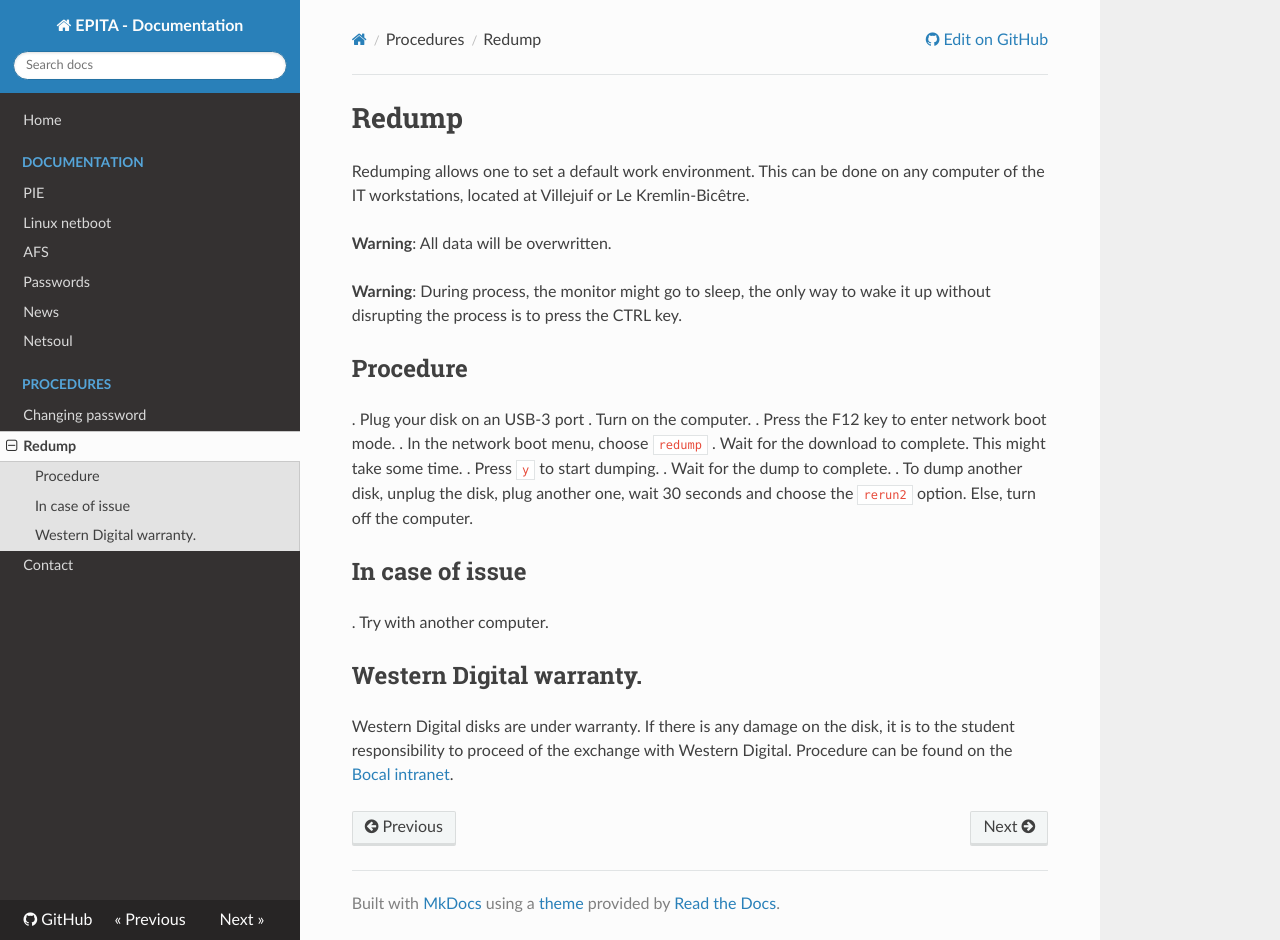
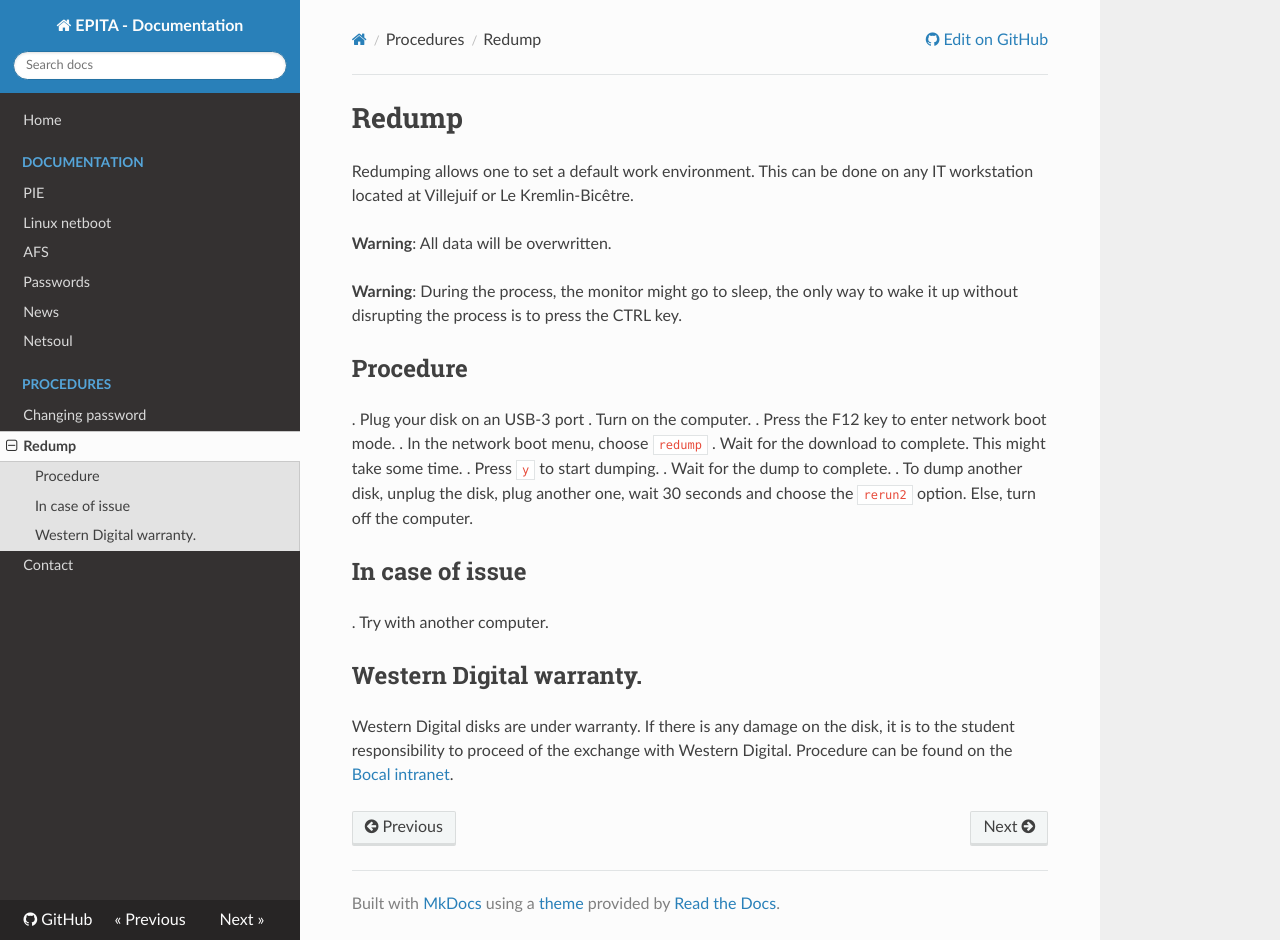
Before and after one commit to cri-epita/epita-doc, an MkDocs documentation site: the page built from docs/redump.md, in a window 1280 px wide and 940 px high. Built offline with MkDocs 1.6.1, drawn with Linux system fonts in a browser that asks for light colours; nearby versions of some CDN libraries; old or Windows-style settings are respelled for this version of MkDocs.

Commit message:
redump: quality: redump page review.

```diff
--- a/docs/redump.md
+++ b/docs/redump.md
@@ -1,10 +1,10 @@
 # Redump
 
-Redumping allows one to set a default work environment. This can be done on any computer of the IT workstations, located at Villejuif or Le Kremlin-Bicêtre.
+Redumping allows one to set a default work environment. This can be done on any IT workstation located at Villejuif or Le Kremlin-Bicêtre.
 
 **Warning**: All data will be overwritten.
 
-**Warning**: During process, the monitor might go to sleep, the only way to wake it up without disrupting the process is to press the CTRL key.
+**Warning**: During the process, the monitor might go to sleep, the only way to wake it up without disrupting the process is to press the CTRL key.
 
 ## Procedure
 
```
